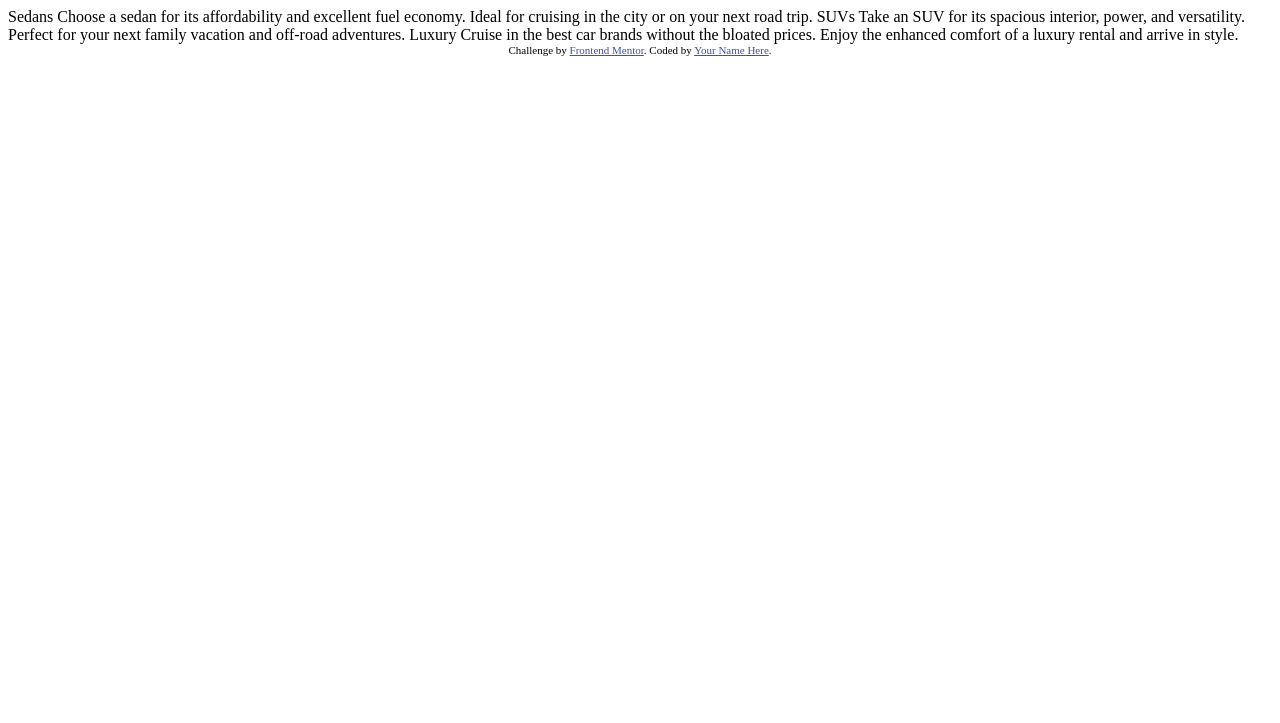
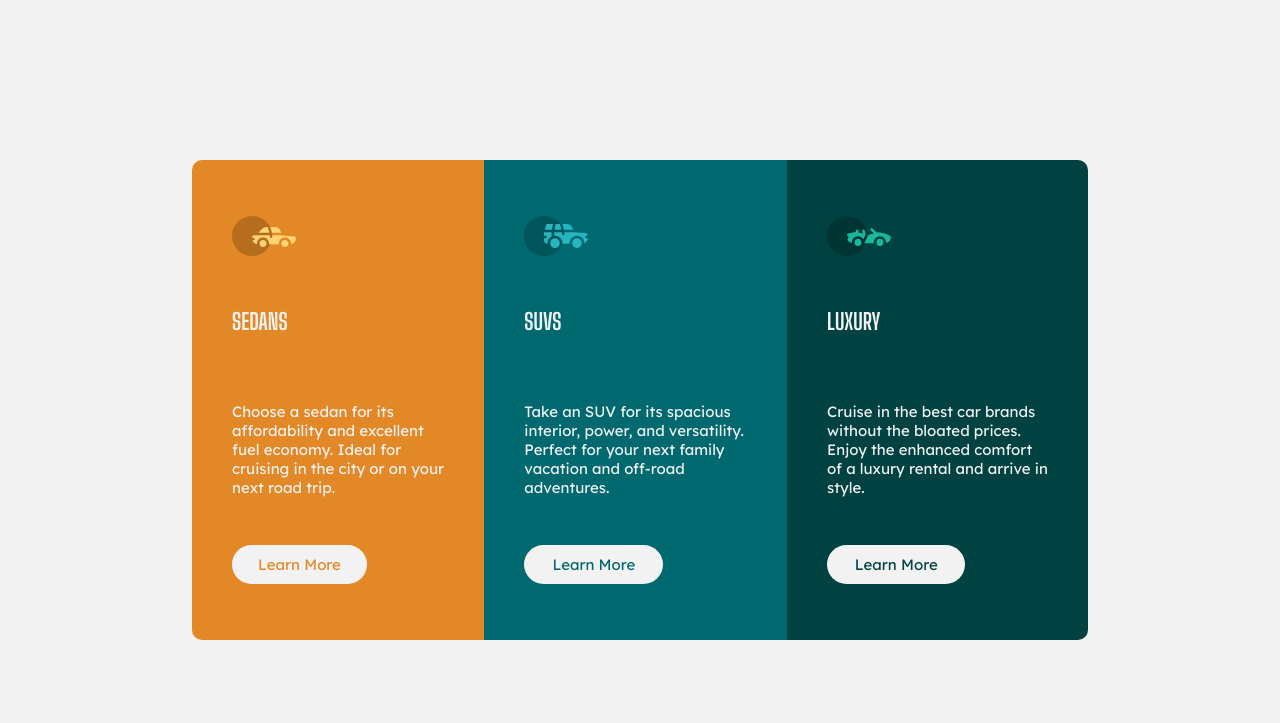
Before and after one commit to sphamandla-s/3-column-preview-card-component-main, a plain HTML site: page index.html in a window 1280 px wide. Drawn offline with Linux system fonts and the light colour scheme.

Commit message:
done with the project

```diff
--- /dev/null
+++ b/css/style.css
@@ -0,0 +1,104 @@
+@import url('https://fonts.googleapis.com/css2?family=Lexend+Deca&display=swap');
+@import url('https://fonts.googleapis.com/css2?family=Big+Shoulders+Display:wght@700&display=swap');
+
+body {
+    margin: 0;
+    padding: 0;
+    background-color: hsl(0, 0%, 95%);
+    Font-size: 15px;
+    height: 100vh;
+    display: flex;
+    justify-content: center;
+    align-items: center;
+
+}
+
+main {
+    width: 70%;
+    height: 80vh;
+    color: hsl(0, 0%, 95%);
+    display: flex;
+    align-items: center;
+    max-width: 100%;
+    max-height: 100%;
+}
+
+.first {
+    background-color: hsl(31, 77%, 52%);
+    border-radius: 10px 0 0 10px;
+}
+
+.first a{
+    color: hsl(31, 77%, 52%);
+}
+
+.second {
+    background-color: hsl(184, 100%, 22%);
+}
+
+.second a{
+    color: hsl(184, 100%, 22%);
+}
+
+.third {
+    background-color: hsl(179, 100%, 13%);
+    border-radius: 0 10px 10px 0;
+}
+
+.third a{
+    color: hsl(179, 100%, 13%);
+}
+
+.container {
+    padding: 40px;
+    display: flex;
+    flex-direction: column;
+    justify-content: space-around;
+    height: 50vh;
+    font-family: 'Lexend Deca', sans-serif;
+
+}
+
+.container img{
+    max-width: 64px;
+}
+
+.container h1{
+    max-width: 64px;
+    font-family: 'Big Shoulders Display', cursive;
+    text-transform: uppercase;
+}
+
+.container a{
+    text-decoration: none;
+    background-color: hsl(0, 0%, 95%);
+    text-align: center;
+    width: 40%;
+    padding: 10px 25px;
+    border-radius: 20px;
+}
+
+@media (max-width: 1013px) {
+
+    body {
+        height: 200vh;
+    }
+
+    main {
+        flex-direction: column;
+        align-items: center;
+        justify-content: center;
+    }
+
+    .first {
+        border-radius: 10px 10px 0 0;
+    }
+
+    .third {
+        border-radius: 0 0 10px 10px;
+    }
+
+    .container a{
+        width: 60%;
+    }
+}
--- a/index.html
+++ b/index.html
@@ -6,31 +6,56 @@
 
   <link rel="icon" type="image/png" sizes="32x32" href="./images/favicon-32x32.png">
 
+  <link rel="stylesheet" href="css/style.css">
+
   <title>Frontend Mentor | 3-column preview card component</title>
 
-  <!-- Feel free to remove these styles or customise in your own stylesheet 👍 -->
-  <style>
-    .attribution { font-size: 11px; text-align: center; }
-    .attribution a { color: hsl(228, 45%, 44%); }
-  </style>
 </head>
 <body>
 
-  Sedans
-  Choose a sedan for its affordability and excellent fuel economy. Ideal for cruising in the city
-  or on your next road trip.
 
-  SUVs
-  Take an SUV for its spacious interior, power, and versatility. Perfect for your next family vacation
-  and off-road adventures.
+  <main>
 
-  Luxury
-  Cruise in the best car brands without the bloated prices. Enjoy the enhanced comfort of a luxury
-  rental and arrive in style.
+    <section class="first">
+      <div class="container">
+        <img src="/images/icon-sedans.svg" alt="sedans">
+        <h1>Sedans</h1>
+        <p>
+          Choose a sedan for its affordability and excellent fuel economy.
+          Ideal for cruising in the city or on your next road trip.
+        </p>
+        <a href="#">Learn More</a>
+      </div>
+    </section>
 
-  <div class="attribution">
-    Challenge by <a href="https://www.frontendmentor.io?ref=challenge" target="_blank">Frontend Mentor</a>.
-    Coded by <a href="#">Your Name Here</a>.
-  </div>
+
+    <section class="second">
+      <div class="container">
+        <img src="/images/icon-suvs.svg" alt="SUVs">
+        <h1>SUVs</h1>
+        <p>
+          Take an SUV for its spacious interior, power, and versatility.
+          Perfect for your next family vacation and off-road adventures.
+        </p>
+        <a href="#">Learn More</a>
+      </div>
+
+    </section>
+
+    <section class="third">
+      <div class="container">
+        <img src="/images/icon-luxury.svg" alt="Luxury">
+        <h1>Luxury</h1>
+        <p>
+          Cruise in the best car brands without the bloated prices.
+          Enjoy the enhanced comfort of a luxury rental and arrive in style.
+        </p>
+        <a href="#">Learn More</a>
+      </div>
+
+    </section>
+
+  </main>
+
 </body>
 </html>
```
Also changed, not shown: images/Screenshot from 2022-08-02 13-37-28.png (added), images/Screenshot from 2022-08-02 13-38-15.png (added), images/Screenshot from 2022-08-02 13-38-33.png (added), 2 other files.
